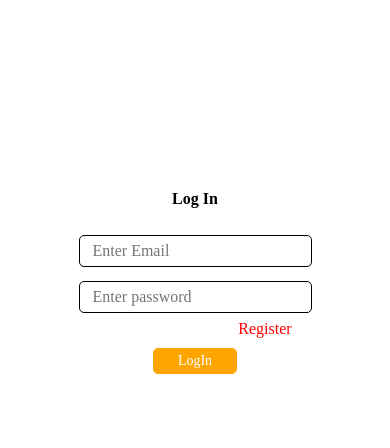
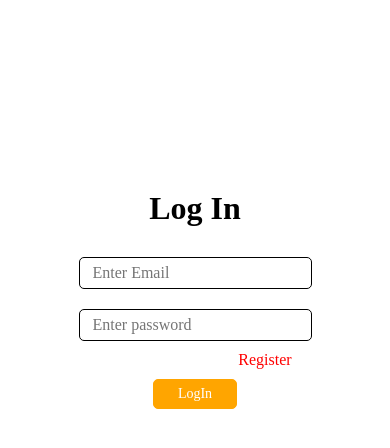
Before and after one commit to Milanmiyani/finalfile, a PHP site: page /login.html in a window 390 px wide. Shown: the part 56-504 px from the top of the page. Run offline with PHP 8.4, Linux system fonts and the light colour scheme.

Commit message:
Add files via upload

```diff
--- a/login.css
+++ b/login.css
@@ -118,17 +118,16 @@
     .login form input{
         font-size: 16px;
         padding: 6px 13px;
-        margin: 7px;
+        margin: 10px;
         width: 205px;
         border: 1px solid black;
     }
     .login form h1{
         margin-bottom: 20px;
-        font-size: 16px;
     }
 
     .login form button{
-        padding: 4px 24px;
+        padding: 6px 24px;
         font-size: 14px;
         margin: 10px;
     }
```
